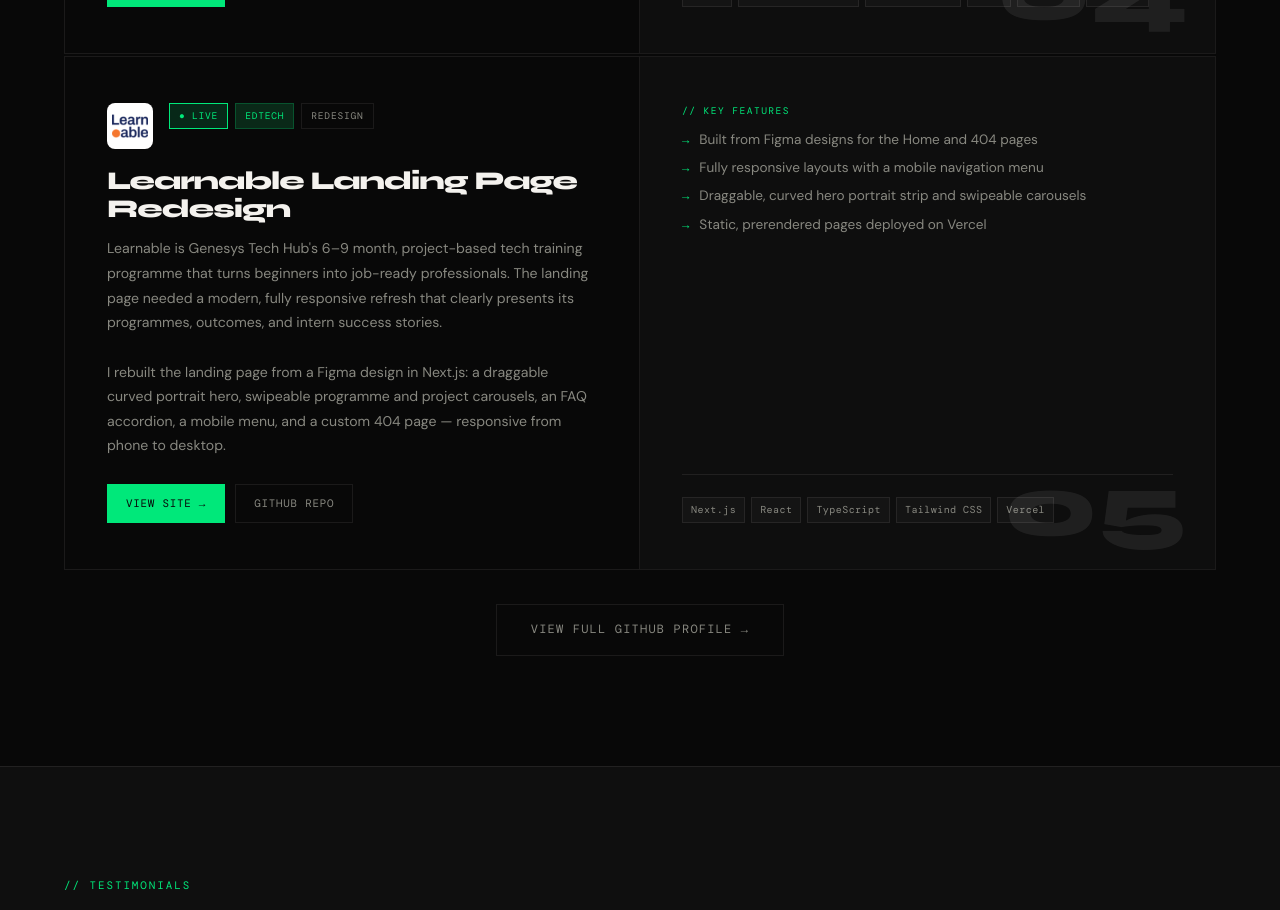
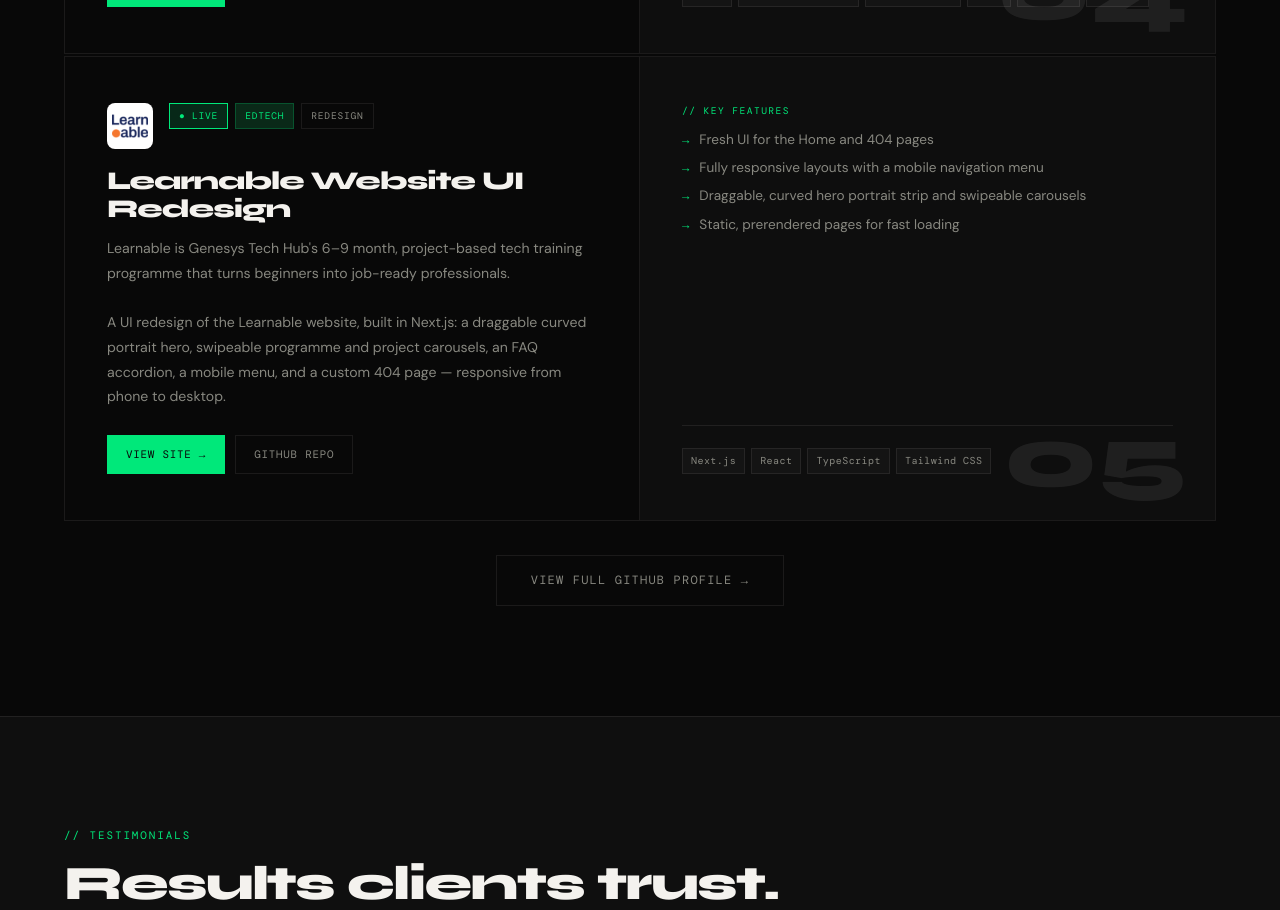
Before and after one commit to Emmy-py/emmanuelngene, a React (Vite) app: page / in a window 1280 px wide. Shown: the part 5560-6470 px from the top of the page. Built offline with nearby package versions, Linux system fonts and the light colour scheme; a web font is replaced by a local one.

Commit message:
Describe Learnable as a UI redesign

```diff
--- a/src/components/Projects.jsx
+++ b/src/components/Projects.jsx
@@ -231,16 +231,14 @@ const PROJECTS = [
         label: "Redesign",
       },
     ],
-    title: "Learnable Landing Page Redesign",
+    title: "Learnable Website UI Redesign",
     description: (
       <>
         Learnable is Genesys Tech Hub's 6&ndash;9 month, project-based tech training programme
-        that turns beginners into job-ready professionals. The landing page needed a modern,
-        fully responsive refresh that clearly presents its programmes, outcomes, and intern
-        success stories.
+        that turns beginners into job-ready professionals.
         <br />
         <br />
-        I rebuilt the landing page from a Figma design in Next.js: a draggable curved portrait
+        A UI redesign of the Learnable website, built in Next.js: a draggable curved portrait
         hero, swipeable programme and project carousels, an FAQ accordion, a mobile menu, and a
         custom 404 page &mdash; responsive from phone to desktop.
       </>
@@ -255,12 +253,12 @@ const PROJECTS = [
     ],
     outcomeLabel: "// Key Features",
     outcomes: [
-      "Built from Figma designs for the Home and 404 pages",
+      "Fresh UI for the Home and 404 pages",
       "Fully responsive layouts with a mobile navigation menu",
       "Draggable, curved hero portrait strip and swipeable carousels",
-      "Static, prerendered pages deployed on Vercel",
+      "Static, prerendered pages for fast loading",
     ],
-    stack: ["Next.js", "React", "TypeScript", "Tailwind CSS", "Vercel"],
+    stack: ["Next.js", "React", "TypeScript", "Tailwind CSS"],
   },
   /* Byway — temporarily removed from display, re-enable by uncommenting
   {
```
Also changed, not shown: 1 other file (tests, documents, lock files or other folders).
